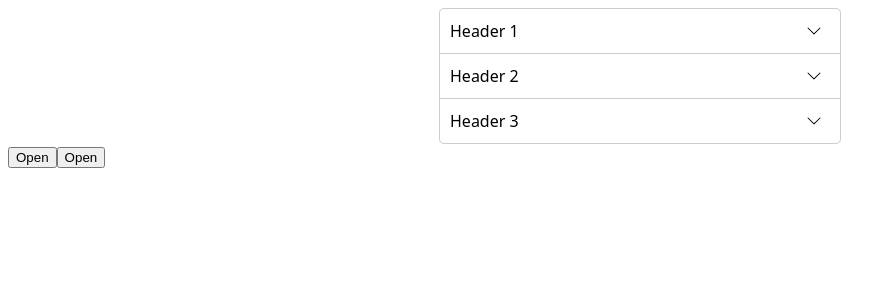
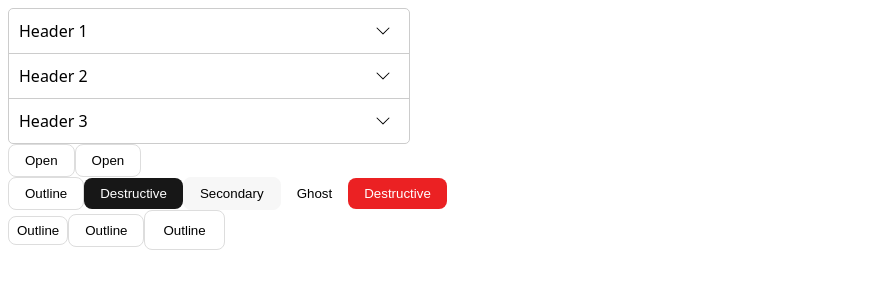
Before and after one commit to Neel-Bahurupi/some-lib, a React (Vite) app: page / in a window 1280 px wide. Shown: the top 300 px of the page, without its empty margins (0-896 px from the left). Built offline with nearby package versions, Linux system fonts and the light colour scheme.

Commit message:
Added Button component

```diff
--- a/src/App.tsx
+++ b/src/App.tsx
@@ -1,6 +1,7 @@
 import AccordionExample from "./examples/components/Accordion";
 import AlertDialogExample from "./examples/components/AlertDialog";
 import AlertDialogHookExample from "./examples/components/AlertDialogHook";
+import ButtonExample from "./examples/components/Button";
 
 function App() {
   return (
@@ -8,6 +9,7 @@ function App() {
       <AccordionExample />
       <AlertDialogExample />
       <AlertDialogHookExample />
+      <ButtonExample />
     </div>
   );
 }
--- a/src/components/alert-dialog/index.module.css
+++ b/src/components/alert-dialog/index.module.css
@@ -1,16 +1,13 @@
 .dialog {
   border: none;
   border-radius: 0.8rem;
-}
-.dialog_header {
 }
 
 .dialog_header h2 {
   font-size: 1.125rem;
   margin: 0.5rem 0;
 }
-.dialog_content {
-}
+
 .dialog_footer {
   text-align: right;
 }
--- /dev/null
+++ b/src/components/button/index.module.css
@@ -0,0 +1,55 @@
+:root {
+  --light-gray: rgb(247, 247, 247);
+  --md-light-gray: rgb(221, 221, 221);
+  --white: rgb(256, 256, 256);
+  --red: rgb(235, 33, 35);
+  --black: rgb(23, 23, 23);
+}
+
+.button {
+  background: none;
+  border: none;
+  border-radius: 0.5rem;
+}
+.button:hover {
+  cursor: pointer;
+}
+
+.outline {
+  border: 1px solid var(--md-light-gray);
+}
+.outline:hover {
+  transition: background-color 0.3s ease-out;
+  background-color: var(--light-gray);
+}
+.secondary {
+  border: 1px solid var(--light-gray);
+  background-color: var(--light-gray);
+}
+.ghost {
+  border: none;
+  background-color: var(--white);
+}
+.ghost:hover {
+  transition: background-color 0.3s ease-out;
+  background-color: var(--light-gray);
+}
+.destructive {
+  background-color: var(--red);
+  color: var(--white);
+}
+
+.dark {
+  background-color: var(--black);
+  color: var(--white);
+}
+
+.sm {
+  padding: 0.375rem 0.5rem;
+}
+.md {
+  padding: 0.5rem 1rem;
+}
+.lg {
+  padding: 0.725rem 1.125rem;
+}
--- /dev/null
+++ b/src/components/button/index.tsx
@@ -0,0 +1,29 @@
+import type { HTMLAttributes, ReactNode } from "react";
+import css from "./index.module.css";
+import { classNames } from "../../utils/css";
+
+type ButtonVariant = "dark" | "outline" | "secondary" | "ghost" | "destructive";
+type ButtonSize = "sm" | "md" | "lg";
+type ButtonProps = {
+  children: ReactNode;
+  size?: ButtonSize;
+  variant?: ButtonVariant;
+} & HTMLAttributes<HTMLButtonElement>;
+
+function Button({
+  size = "md",
+  variant = "outline",
+  children,
+  ...restProps
+}: ButtonProps) {
+  return (
+    <button
+      className={classNames(css.button, css[size], css[variant])}
+      {...restProps}
+    >
+      {children}
+    </button>
+  );
+}
+
+export default Button;
--- a/src/examples/components/Accordion.tsx
+++ b/src/examples/components/Accordion.tsx
@@ -3,7 +3,7 @@ import Accordion from "../../components/accordion";
 function AccordionExample() {
   return (
     <>
-      <Accordion style={{ width: "400px", margin: "0 auto" }}>
+      <Accordion style={{ width: "400px" }}>
         <Accordion.Item itemId={1}>
           <Accordion.Header>Header 1</Accordion.Header>
           <Accordion.Content>
--- a/src/examples/components/AlertDialog.tsx
+++ b/src/examples/components/AlertDialog.tsx
@@ -2,13 +2,14 @@ import { useRef } from "react";
 import AlertDialog, {
   type AlertDialogHandle,
 } from "../../components/alert-dialog";
+import Button from "../../components/button";
 
 function AlertDialogExample() {
   const ref = useRef<AlertDialogHandle>(null);
 
   return (
     <>
-      <button onClick={() => ref.current?.open!()}>Open</button>
+      <Button onClick={() => ref.current?.open!()}>Open</Button>
       <AlertDialog style={{ maxWidth: "500px" }} ref={ref}>
         <AlertDialog.Header>
           Are you sure you want to delete?
@@ -20,8 +21,13 @@ function AlertDialogExample() {
           from our servers.
         </AlertDialog.Content>
         <AlertDialog.Footer>
-          <button onClick={() => ref.current?.close!()}>Cancel</button>
-          <button>Continue</button>
+          <Button
+            onClick={() => ref.current?.close!()}
+            style={{ marginRight: "0.5rem" }}
+          >
+            Cancel
+          </Button>
+          <Button variant="dark">Continue</Button>
         </AlertDialog.Footer>
       </AlertDialog>
     </>
--- a/src/examples/components/AlertDialogHook.tsx
+++ b/src/examples/components/AlertDialogHook.tsx
@@ -1,11 +1,12 @@
 import useAlertDialog from "../../components/alert-dialog/useAlertDialog";
+import Button from "../../components/button";
 
 function AlertDialogHookExample() {
   const { open, close, AlertDialog } = useAlertDialog();
 
   return (
     <>
-      <button onClick={() => open!()}>Open</button>
+      <Button onClick={() => open!()}>Open</Button>
       <AlertDialog style={{ maxWidth: "500px" }}>
         <AlertDialog.Header>
           Are you sure you want to delete?
@@ -17,8 +18,10 @@ function AlertDialogHookExample() {
           from our servers.
         </AlertDialog.Content>
         <AlertDialog.Footer>
-          <button onClick={() => close!()}>Cancel</button>
-          <button>Continue</button>
+          <Button onClick={() => close!()} style={{ marginRight: "0.5rem" }}>
+            Cancel
+          </Button>
+          <Button variant="dark">Continue</Button>
         </AlertDialog.Footer>
       </AlertDialog>
     </>
--- /dev/null
+++ b/src/examples/components/Button.tsx
@@ -0,0 +1,28 @@
+import Button from "../../components/button";
+
+function ButtonExample() {
+  return (
+    <>
+      <div>
+        <Button
+          onClick={() => {
+            console.log("hi");
+          }}
+        >
+          Outline
+        </Button>
+        <Button variant="dark">Destructive</Button>
+        <Button variant="secondary">Secondary</Button>
+        <Button variant="ghost">Ghost</Button>
+        <Button variant="destructive">Destructive</Button>
+      </div>
+      <div>
+        <Button size="sm">Outline</Button>
+        <Button size="md">Outline</Button>
+        <Button size="lg">Outline</Button>
+      </div>
+    </>
+  );
+}
+
+export default ButtonExample;
```
